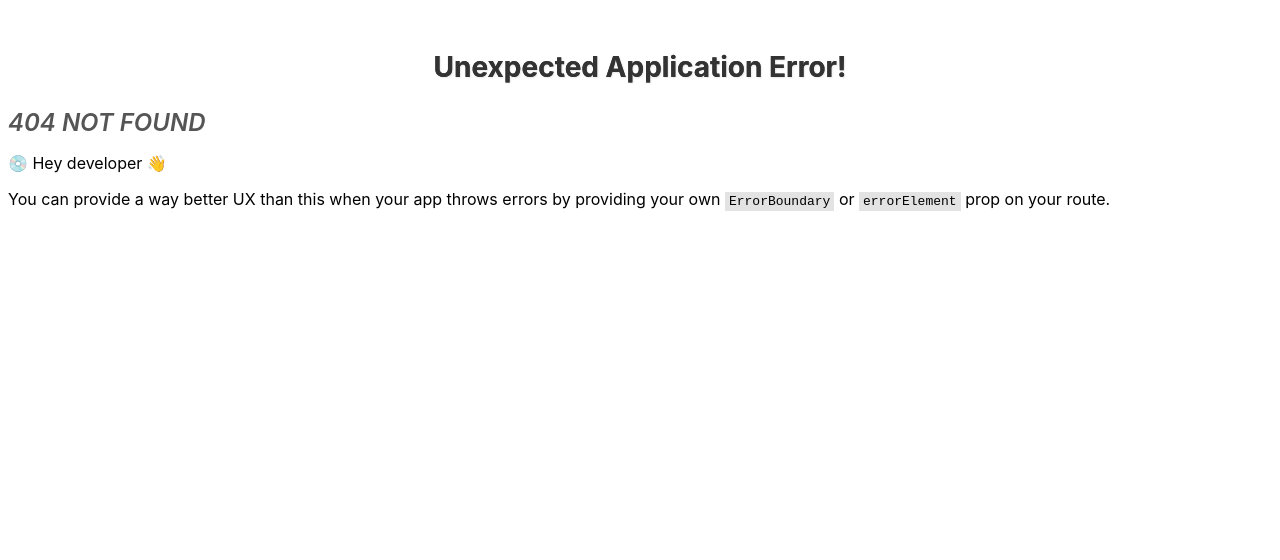
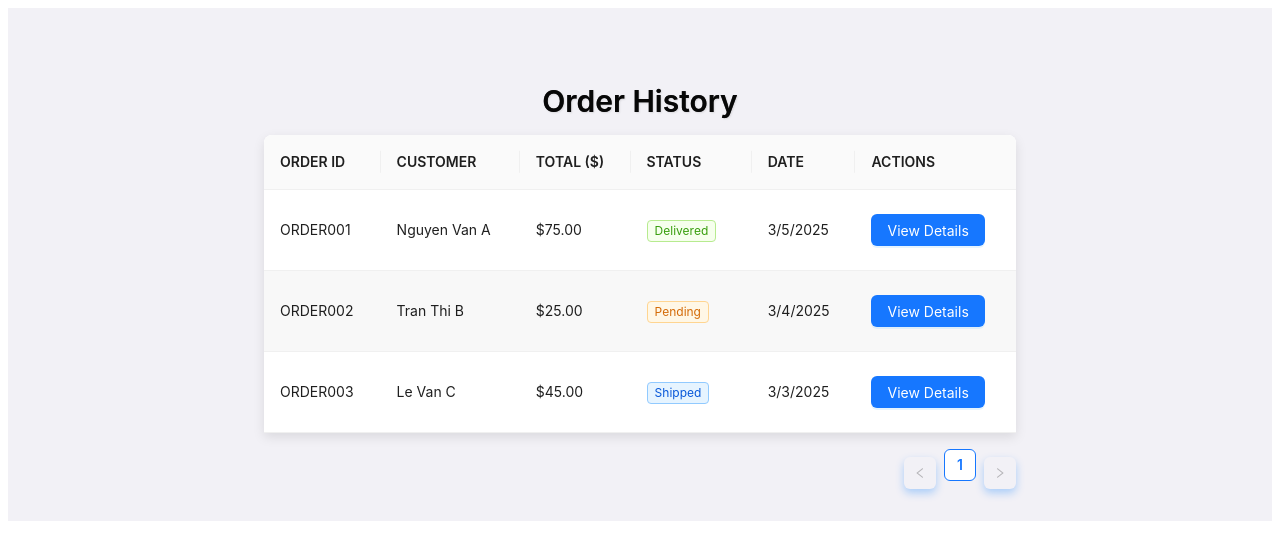
Before and after one commit to Hiiiiiiiii11/Spring2025SWD392_NET1707_G6_FE, a React (Create React App) app: page /customer/history in a window 1280 px wide. Before the commit this address had no page. Shown: the top 560 px of the page. Built offline with nearby package versions, Linux system fonts and the light colour scheme; the HTML template or start-up script is replaced by a standard one.

Commit message:
history order

```diff
--- /dev/null
+++ b/src/pages/HistoryOrder.jsx
@@ -0,0 +1,79 @@
+import { Link } from 'react-router-dom';
+import React from 'react';
+import { Table, Typography, Tag, Space, Button } from 'antd'; // Thêm Button vào import
+const { Title, Text } = Typography;
+ // Đảm bảo import ở đầu file
+
+const HistoryOrder = () => {
+  // Dữ liệu mẫu (mock data) cho lịch sử đơn hàng
+  const orders = [
+    {
+      id: 'ORDER001',
+      customer: 'Nguyen Van A',
+      total: 75.00,
+      status: 'Delivered',
+      date: '2025-03-05',
+    },
+    {
+      id: 'ORDER002',
+      customer: 'Tran Thi B',
+      total: 25.00,
+      status: 'Pending',
+      date: '2025-03-04',
+    },
+    {
+      id: 'ORDER003',
+      customer: 'Le Van C',
+      total: 45.00,
+      status: 'Shipped',
+      date: '2025-03-03',
+    },
+  ];
+
+  // Columns cho bảng lịch sử đơn hàng
+  const columns = [
+    { title: 'Order ID', dataIndex: 'id', key: 'id' },
+    { title: 'Customer', dataIndex: 'customer', key: 'customer' },
+    { title: 'Total ($)', dataIndex: 'total', key: 'total', render: (text) => `$${text.toFixed(2)}` },
+    {
+      title: 'Status',
+      dataIndex: 'status',
+      key: 'status',
+      render: (status) => (
+        <Tag color={status === 'Delivered' ? 'green' : status === 'Shipped' ? 'blue' : 'orange'}>
+          {status}
+        </Tag>
+      ),
+    },
+    { title: 'Date', dataIndex: 'date', key: 'date', render: (text) => new Date(text).toLocaleDateString() },
+    {
+      title: 'Actions',
+      key: 'actions',
+      render: (_, record) => (
+        <Space>
+          <Link to={`/view-order-detail?orderId=${record.id}`}>
+            <Button type="primary">View Details</Button> {/* Sử dụng Button từ AntD */}
+          </Link>
+        </Space>
+      ),
+    },
+  ];
+
+  return (
+    <div style={{ padding: 24, maxWidth: 800, margin: '0 auto' }}>
+      <Title level={2}>Order History</Title>
+      {orders.length === 0 ? (
+        <Text type="secondary">No orders found.</Text>
+      ) : (
+        <Table
+          columns={columns}
+          dataSource={orders}
+          rowKey="id"
+          pagination={{ pageSize: 5 }}
+        />
+      )}
+    </div>
+  );
+};
+
+export default HistoryOrder;
--- a/src/routers/router.js
+++ b/src/routers/router.js
@@ -24,6 +24,7 @@ import ManageOrders from "../pages/ManageOrder/ManageOrders";
 import UserProfile from "../pages/Profile/ProfileDetail";
 import PromotionManage from "../pages/PromotionManage";
 import ViewOrderDetail from "../pages/ViewOrderDetail";
+import HistoryOrder from "../pages/HistoryOrder";
 
 const AppRouter = createBrowserRouter([
   {
@@ -39,6 +40,7 @@ const AppRouter = createBrowserRouter([
       { path: "/product/:id", element: <PrivateRoute element={<ProfileDetail />} allowedRoles={["CUSTOMER", "MANAGER", "CUSTOMER_STAFF"]} /> },
       { path: "/cart", element: <PrivateRoute element={<CartPage />} allowedRoles={["CUSTOMER"]} /> },
       { path: "/customer/orders", element: <PrivateRoute element={<OrderPage />} allowedRoles={["CUSTOMER"]} /> },
+      { path: "/customer/history", element: <HistoryOrder/>},
       { path: "/payment", element: <PaymentPage /> },
       { path: "/promotion", element: <Promotion /> },
       { path: "/skin-type-quiz", element: <SkinTypeQuiz /> },
@@ -50,7 +52,6 @@ const AppRouter = createBrowserRouter([
       { path: "/view-order-detail", element: <ViewOrderDetail/>},
       { path: "/promotions", element: <PromotionManage/>},
       { path: "/manage-batch/:productID", element: <PrivateRoute element={<BatchManagement />} allowedRoles={["MANAGER"]} /> },
-
       {
         path: "/manage-staff",
         element: <PrivateRoute element={<ManagerStaff />} allowedRoles={["MANAGER"]} />
```
